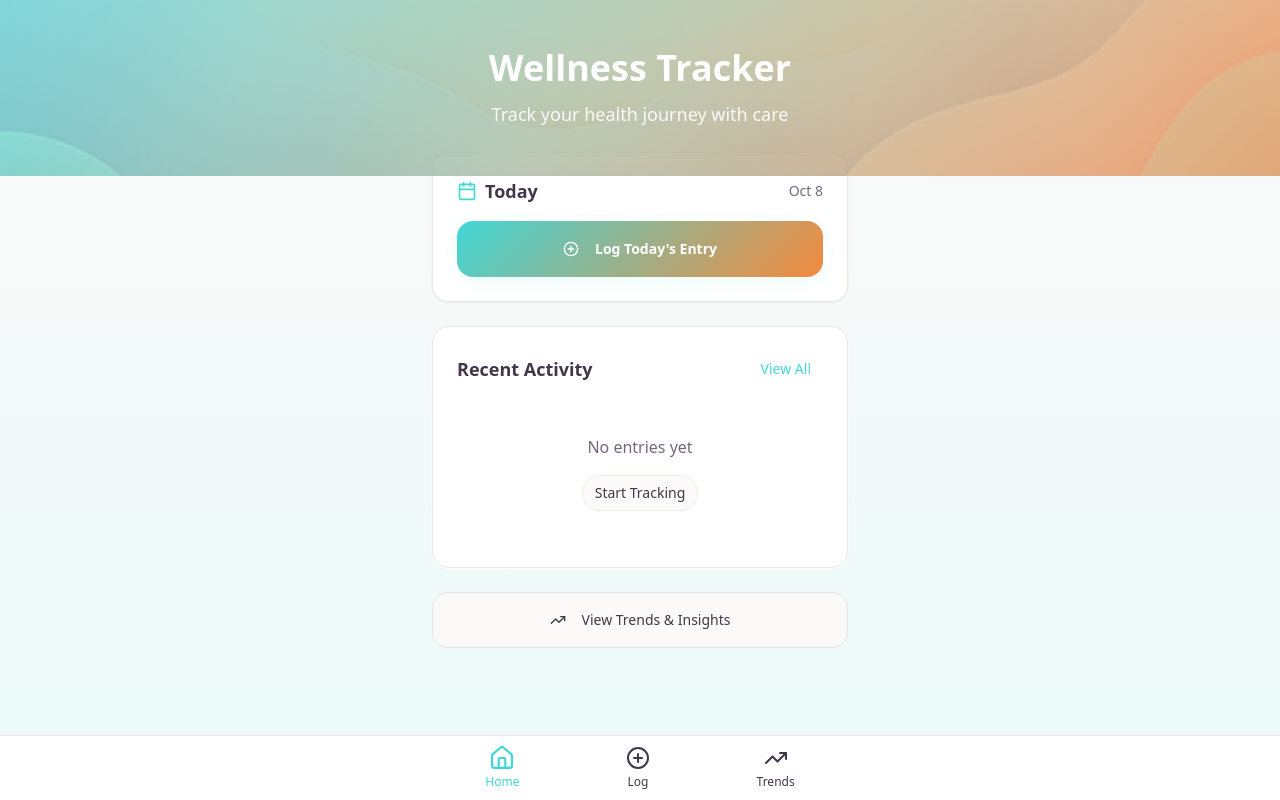
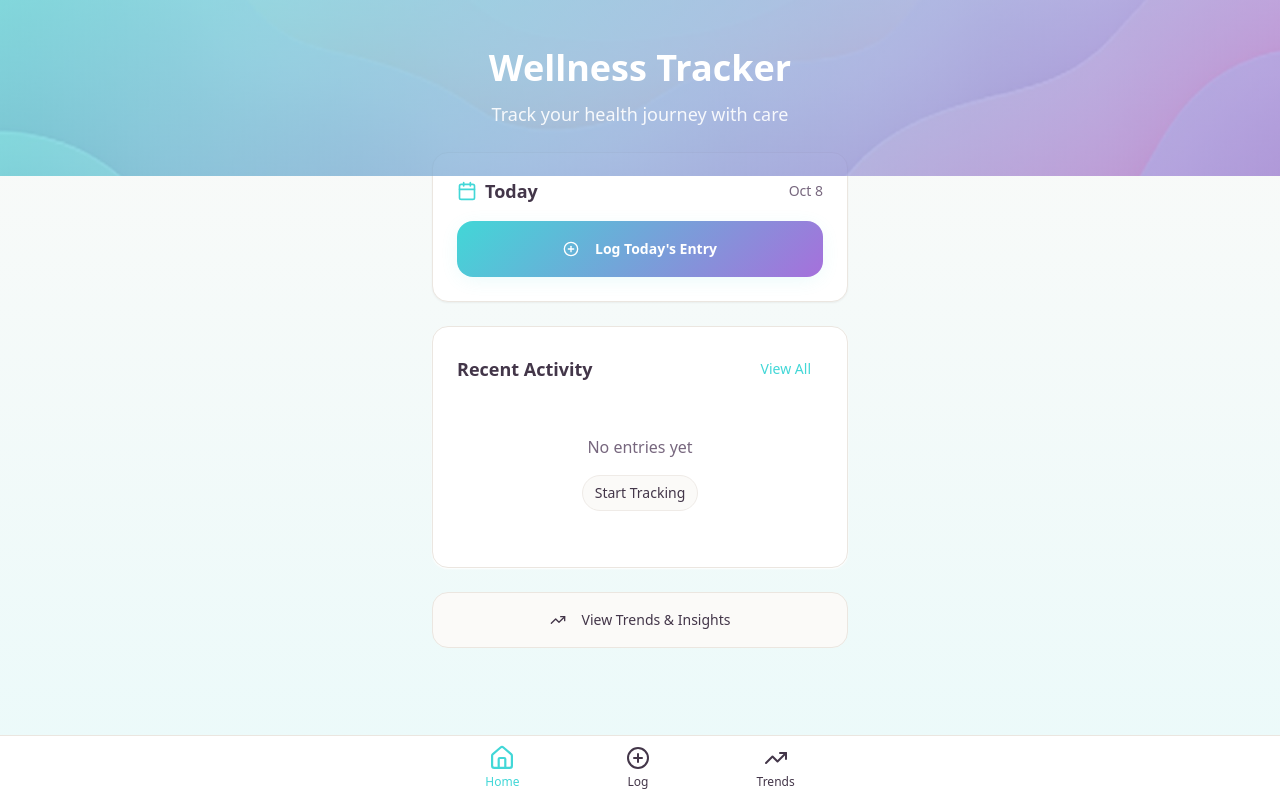
Before and after one commit to StefanWout/mind-vs-body, a React (Vite) app: page / in a window 1280 px wide. Built offline with nearby package versions, Linux system fonts and the light colour scheme; the HTML template or start-up script is replaced by a standard one.

Commit message:
Refactor color scheme

```diff
--- a/src/index.css
+++ b/src/index.css
@@ -25,9 +25,9 @@ All colors MUST be HSL.
     --secondary-foreground: 0 0% 100%;
     --secondary-light: 180 50% 85%;
 
-    --accent: 25 90% 60%;
+    --accent: 270 60% 65%;
     --accent-foreground: 0 0% 100%;
-    --accent-light: 25 85% 85%;
+    --accent-light: 270 50% 85%;
 
     --muted: 30 20% 95%;
     --muted-foreground: 280 10% 45%;
@@ -41,9 +41,9 @@ All colors MUST be HSL.
 
     --radius: 1rem;
 
-    --gradient-primary: linear-gradient(135deg, hsl(180 65% 55%), hsl(25 90% 60%));
+    --gradient-primary: linear-gradient(135deg, hsl(180 65% 55%), hsl(270 60% 65%));
     --gradient-soft: linear-gradient(180deg, hsl(30 30% 98%), hsl(180 60% 95%));
-    --gradient-accent: linear-gradient(135deg, hsl(25 90% 60%), hsl(180 65% 55%));
+    --gradient-accent: linear-gradient(135deg, hsl(270 60% 65%), hsl(180 65% 55%));
 
     --shadow-soft: 0 4px 20px -4px hsl(180 65% 55% / 0.15);
     --shadow-card: 0 2px 12px -2px hsl(280 15% 25% / 0.08);
@@ -69,9 +69,9 @@ All colors MUST be HSL.
     --secondary-foreground: 0 0% 100%;
     --secondary-light: 180 40% 30%;
 
-    --accent: 25 85% 55%;
+    --accent: 270 55% 60%;
     --accent-foreground: 0 0% 100%;
-    --accent-light: 25 70% 35%;
+    --accent-light: 270 45% 35%;
 
     --muted: 280 15% 20%;
     --muted-foreground: 30 10% 60%;
@@ -83,9 +83,9 @@ All colors MUST be HSL.
     --input: 280 15% 22%;
     --ring: 180 60% 50%;
 
-    --gradient-primary: linear-gradient(135deg, hsl(180 60% 40%), hsl(25 85% 50%));
+    --gradient-primary: linear-gradient(135deg, hsl(180 60% 40%), hsl(270 55% 60%));
     --gradient-soft: linear-gradient(180deg, hsl(280 20% 12%), hsl(180 30% 18%));
-    --gradient-accent: linear-gradient(135deg, hsl(25 85% 50%), hsl(180 60% 40%));
+    --gradient-accent: linear-gradient(135deg, hsl(270 55% 60%), hsl(180 60% 40%));
 
     --shadow-soft: 0 4px 20px -4px hsl(180 60% 40% / 0.3);
     --shadow-card: 0 2px 12px -2px hsl(0 0% 0% / 0.4);
```
